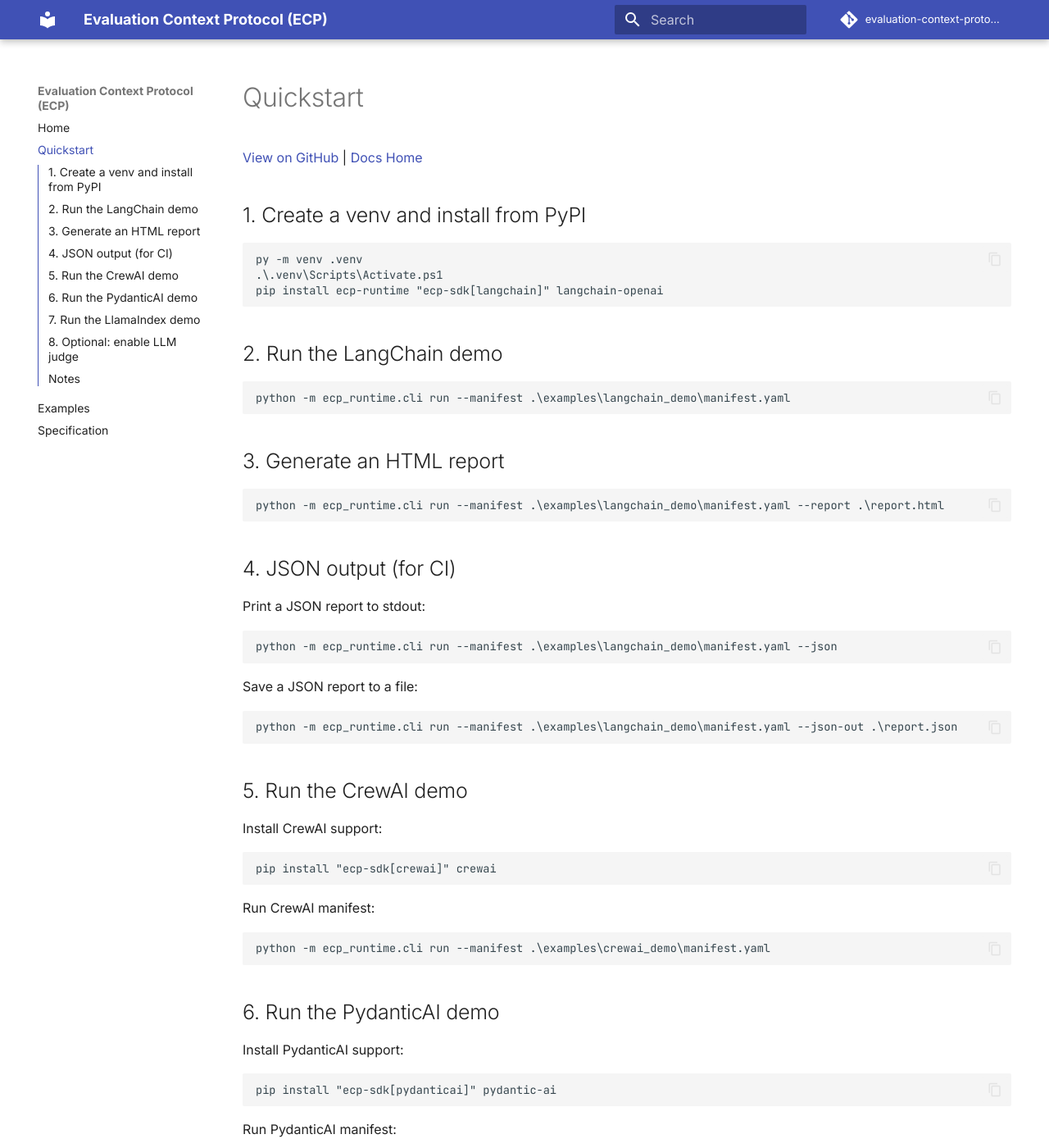
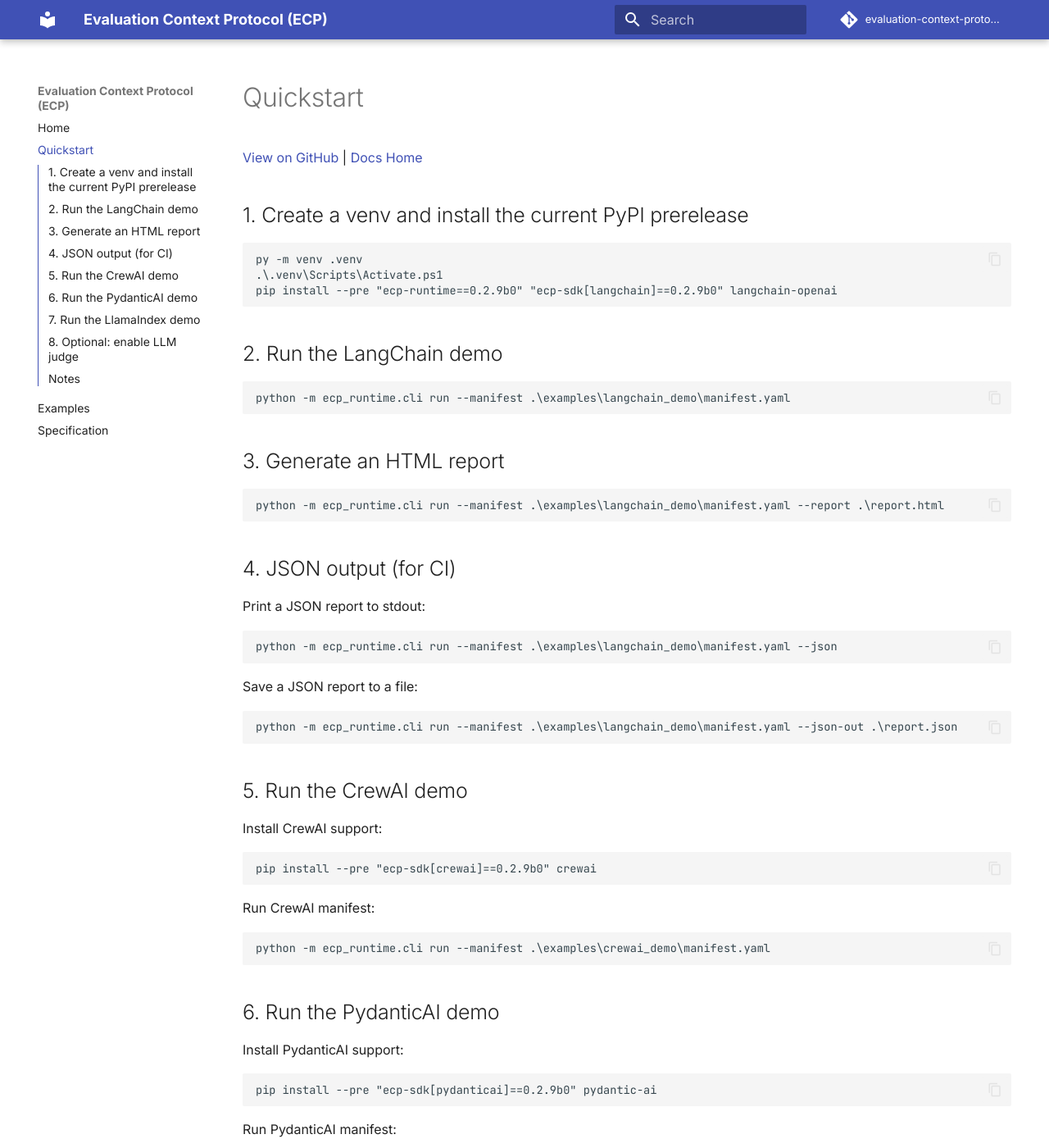
Before and after one commit to evaluation-context-protocol/ecp, an MkDocs documentation site: the page built from docs/quickstart.md, in a window 1280 px wide and 1400 px high. Shown: the whole window at 82% size. Built offline with MkDocs 1.6.1 and Material for MkDocs 9.7.7, drawn with Linux system fonts in a browser that asks for light colours; comment, search, counter and statistics services are not loaded; some of the changed text lies outside the part shown.

Commit message:
fix: align package versions with published beta release

````diff
--- a/docs/quickstart.md
+++ b/docs/quickstart.md
@@ -2,12 +2,12 @@
 
 [View on GitHub](https://github.com/evaluation-context-protocol/ecp) | [Docs Home](https://evaluationcontextprotocol.io/)
 
-## 1. Create a venv and install from PyPI
+## 1. Create a venv and install the current PyPI prerelease
 
 ```bash
 py -m venv .venv
 .\.venv\Scripts\Activate.ps1
-pip install ecp-runtime "ecp-sdk[langchain]" langchain-openai
+pip install --pre "ecp-runtime==0.2.9b0" "ecp-sdk[langchain]==0.2.9b0" langchain-openai
 ```
 
 ## 2. Run the LangChain demo
@@ -41,7 +41,7 @@
 Install CrewAI support:
 
 ```bash
-pip install "ecp-sdk[crewai]" crewai
+pip install --pre "ecp-sdk[crewai]==0.2.9b0" crewai
 ```
 
 Run CrewAI manifest:
@@ -55,7 +55,7 @@
 Install PydanticAI support:
 
 ```bash
-pip install "ecp-sdk[pydanticai]" pydantic-ai
+pip install --pre "ecp-sdk[pydanticai]==0.2.9b0" pydantic-ai
 ```
 
 Run PydanticAI manifest:
@@ -90,6 +90,7 @@
 
 ## Notes
 
+- The latest stable packages on PyPI are still `0.2.4`. This docs site currently matches the `0.2.9-beta` release line, so use the prerelease install command above if you want the published packages to match the repo and GitHub release.
 - The runtime launches your agent via the `target` command in the manifest.
 - The agent responds over JSON-RPC 2.0 on stdio.
 - Use `ECP_RPC_TIMEOUT` to control step timeouts (default 30s).
````
Also changed, not shown: README.md (+7 -5 lines), runtime/python/README.md (+3 -1 lines), sdk/python/README.md (+12 -4 lines), 3 other files.
